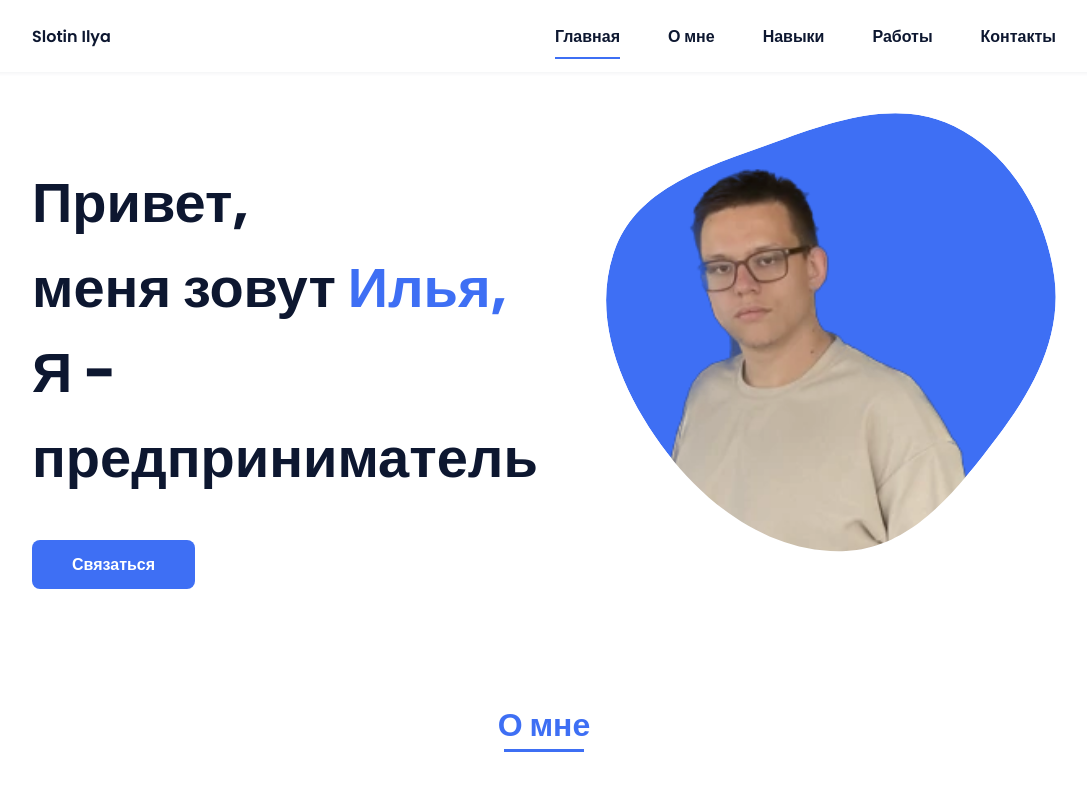
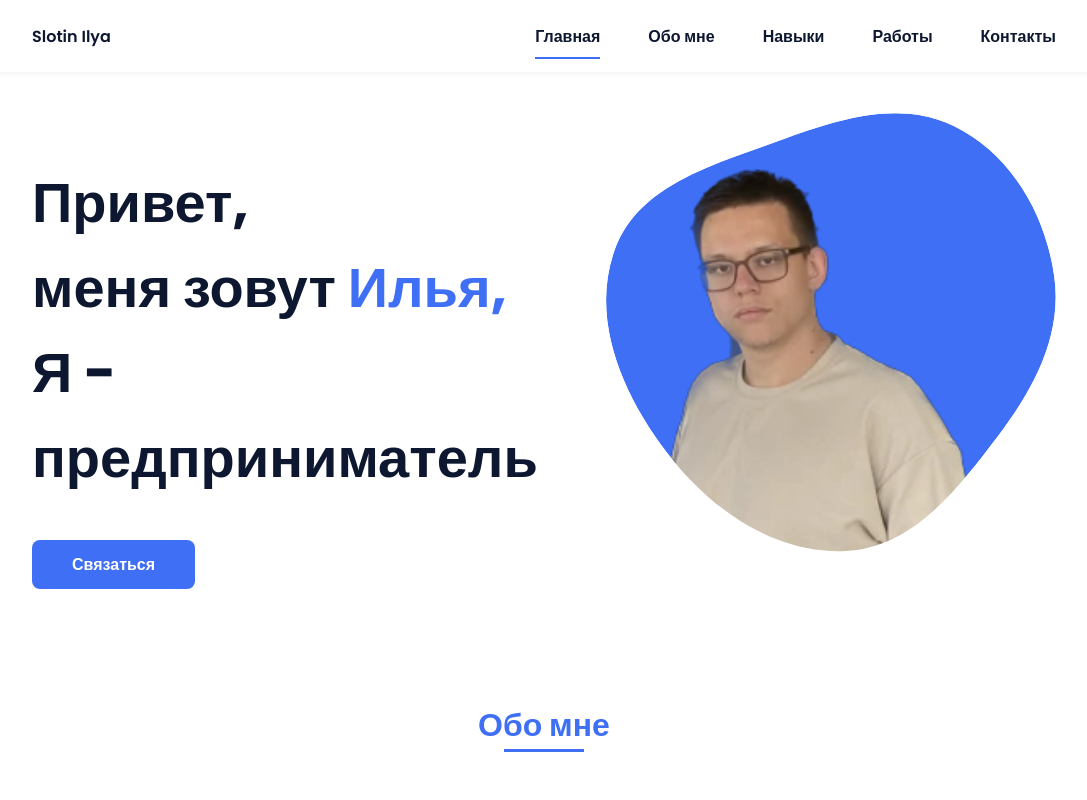
Before and after one commit to asdsdvgsg/portfolioweb, a plain HTML site: page index.html in a window 1280 px wide. Shown: the top 800 px of the page, without its empty margins (96-1183 px from the left). Drawn offline with nearby package versions, Linux system fonts and the light colour scheme.

Commit message:
Update index.html

```diff
--- a/index.html
+++ b/index.html
@@ -22,7 +22,7 @@
                 <div class="nav__menu" id="nav-menu">
                     <ul class="nav__list">
                         <li class="nav__item"><a href="#home" class="nav__link active">Главная</a></li>
-                        <li class="nav__item"><a href="#about" class="nav__link">О мне</a></li>
+                        <li class="nav__item"><a href="#about" class="nav__link">Обо мне</a></li>
                         <li class="nav__item"><a href="#skills" class="nav__link">Навыки</a></li>
                         <li class="nav__item"><a href="#work" class="nav__link">Работы</a></li>
                         <li class="nav__item"><a href="#contact" class="nav__link">Контакты</a></li>
@@ -61,7 +61,7 @@
 
             <!--===== Инфа =====-->
             <section class="about section " id="about">
-                <h2 class="section-title">О мне</h2>
+                <h2 class="section-title">Обо мне</h2>
 
                 <div class="about__container bd-grid">
                     <div class="about__img">
```
